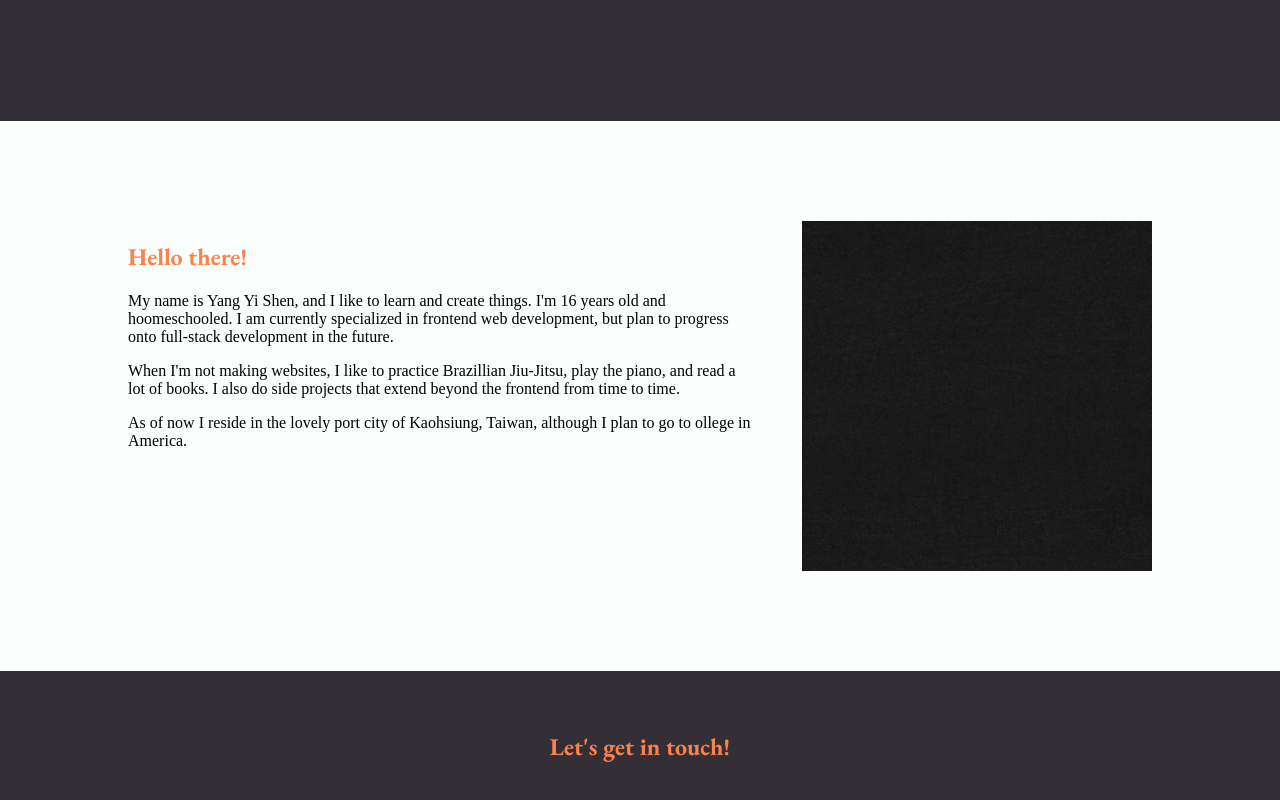
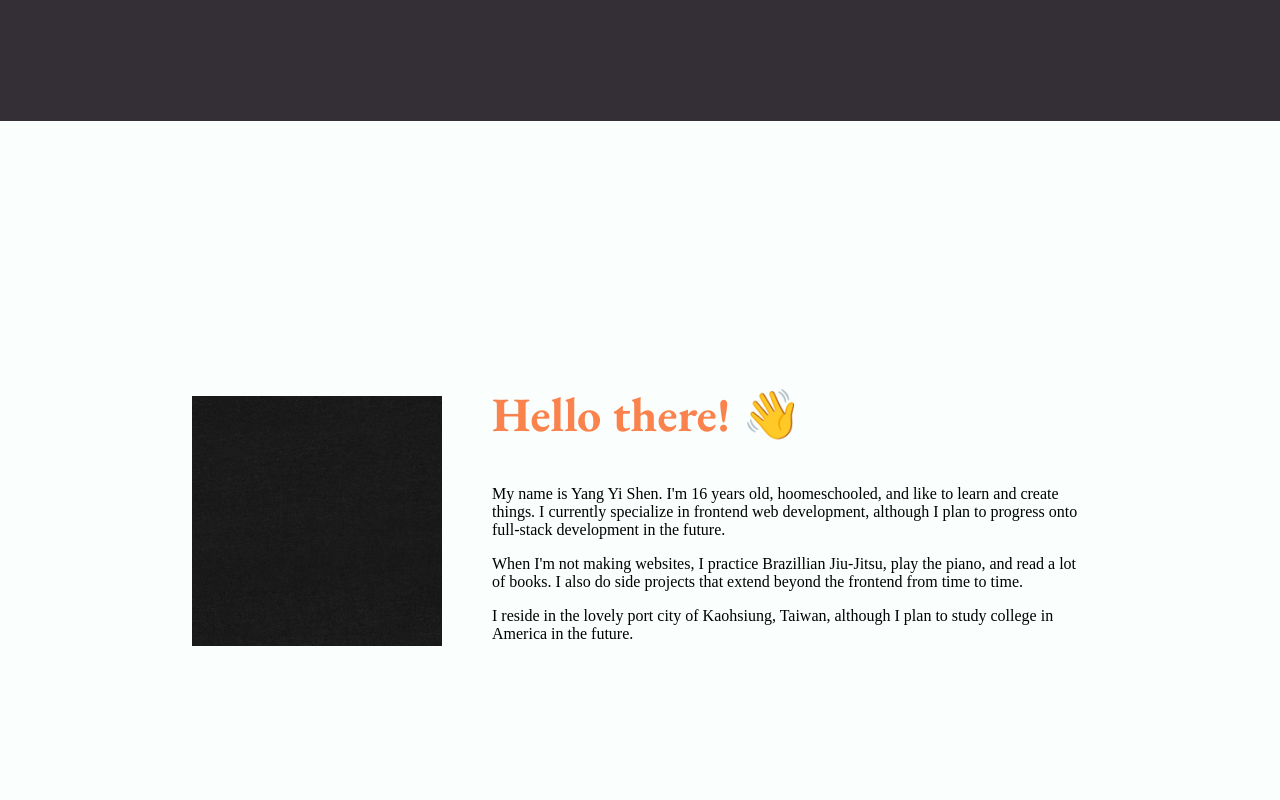
Before and after one commit to Yang-Yi-Shen/personal-website, a Vue app: page / in a window 1280 px wide. Shown: the part 680-1480 px from the top of the page. Built offline with nearby package versions, Linux system fonts and the light colour scheme; a web font is replaced by a local one.

Commit message:
feat: brushed up description section

```diff
--- a/src/components/Description.vue
+++ b/src/components/Description.vue
@@ -2,33 +2,39 @@
 
 <template>
     <section id="description">
+        <img class="description-image" src="/src/assets/blank_black.jpg">
         <div class="description-text">
-            <h1 class="heading">Hello there!</h1>
-            <p>My name is Yang Yi Shen, and I like to learn and create things. I'm 16 years old and hoomeschooled. I am currently specialized in frontend web development, but plan to progress onto full-stack development in the future.</p>
-            <p>When I'm not making websites, I like to practice Brazillian Jiu-Jitsu, play the piano, and read a lot of books. I also do side projects that extend beyond the frontend from time to time.</p>
-            <p>As of now I reside in the lovely port city of Kaohsiung, Taiwan, although I plan to go to ollege in America.</p>
+            <h1 class="heading description-title">Hello there! 👋</h1>
+            <p>My name is Yang Yi Shen. I'm 16 years old, hoomeschooled, and like to learn and create things. I currently specialize in frontend web development, although I plan to progress onto full-stack development in the future.</p>
+            <p>When I'm not making websites, I practice Brazillian Jiu-Jitsu, play the piano, and read a lot of books. I also do side projects that extend beyond the frontend from time to time.</p>
+            <p>I reside in the lovely port city of Kaohsiung, Taiwan, although I plan to study college in America in the future.</p>
         </div>
-        <img class="description-image" src="/src/assets/blank_black.jpg">
     </section>
 </template>
 
 <style scoped>
 #description {
+    height: 100vh;
     display: flex;
-    align-content: start;
+    align-items: center;
     justify-content: center;
     gap: 50px;
-    padding: 100px 10%;
     background-color: #FAFFFD;
+    padding: 0px 15%;
 }
 
 .description-text {
     color: black;
 }
 
+.description-title {
+    font-size: 48px;
+    margin-top: 0px;
+}
+
 .description-image {
-    height: 350px;
-    width: 350px;
+    height: 250px;
+    width: 250px;
     object-fit: cover;
 }
 </style>
```
